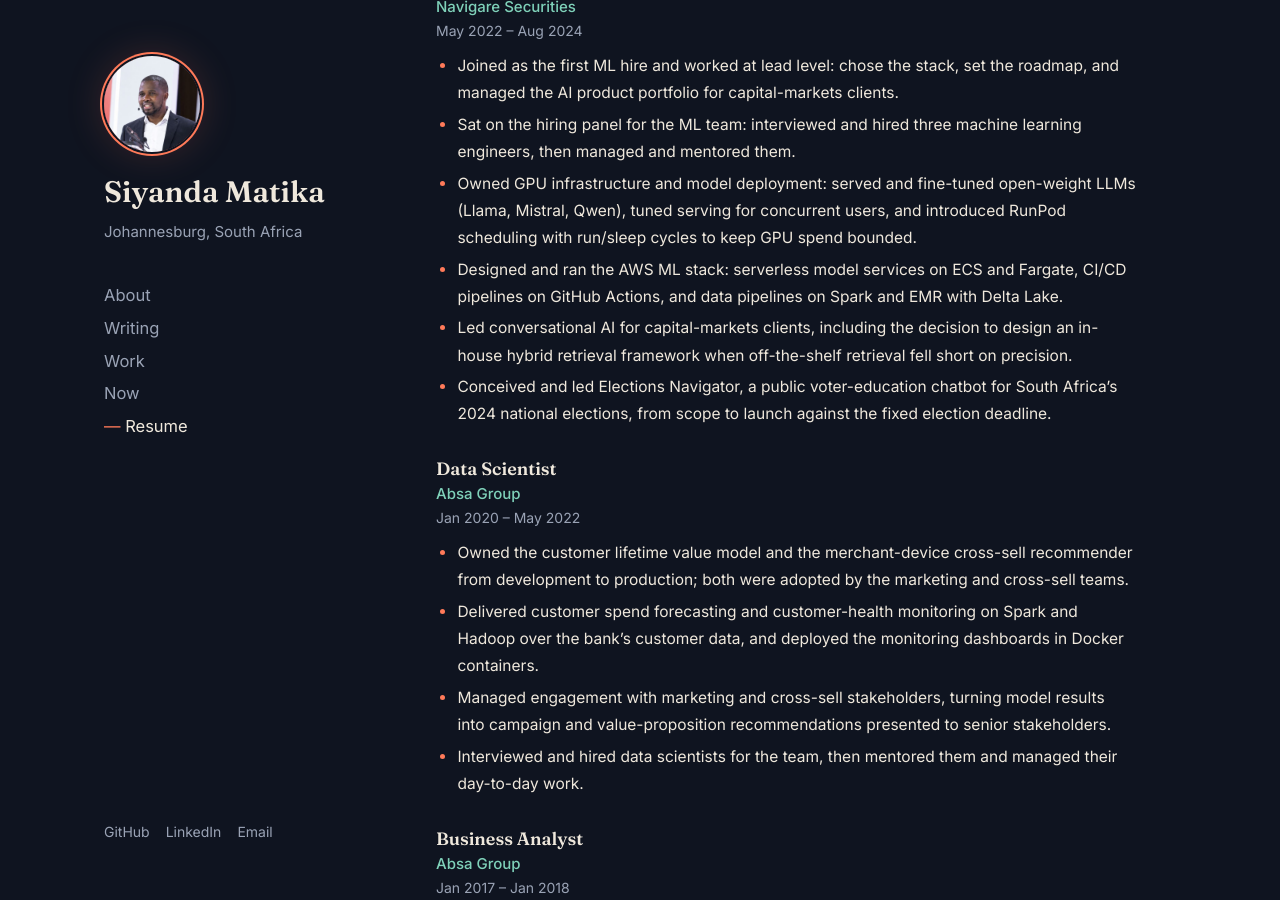
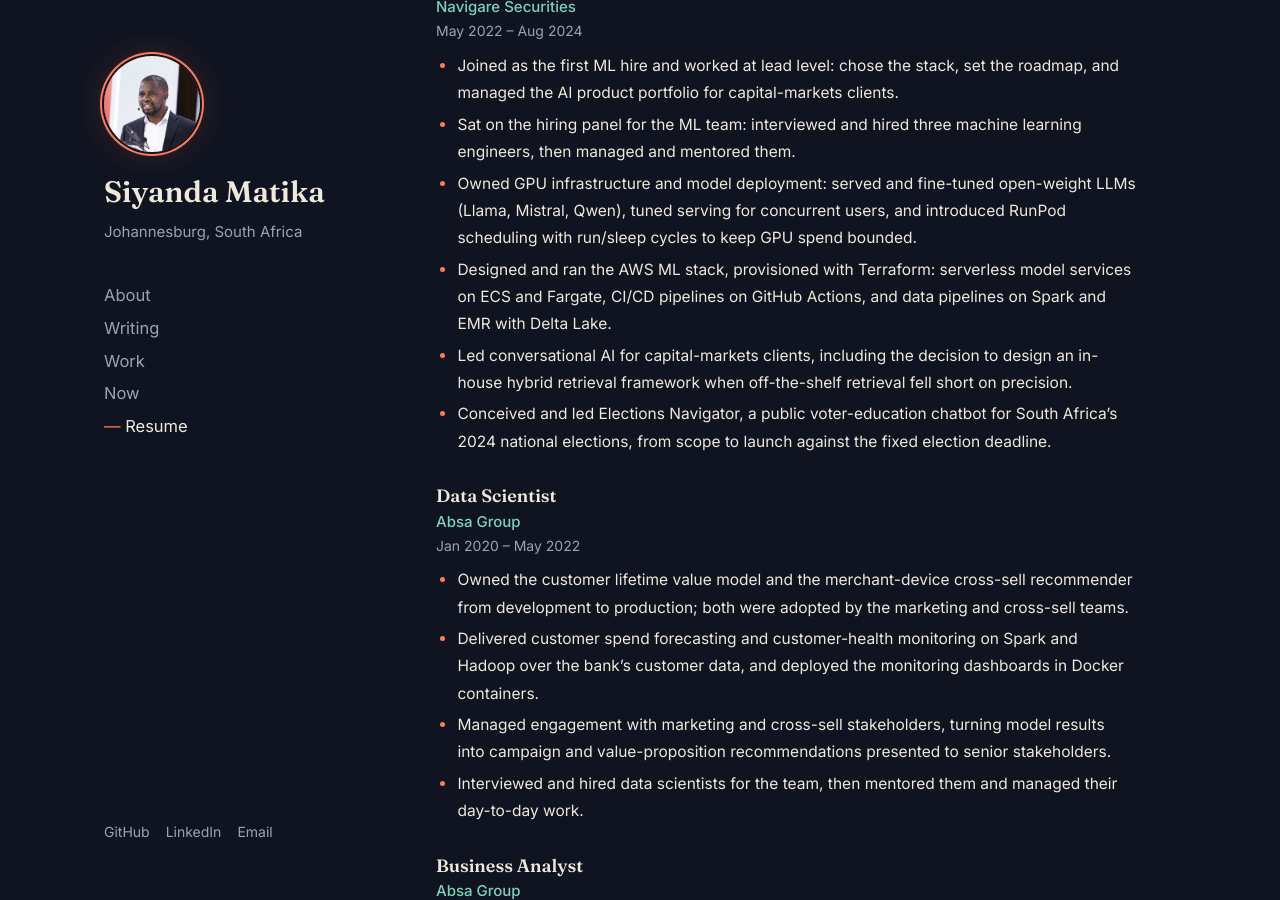
Before and after one commit to matikasiyanda/matikasiyanda.github.io, a Jekyll site: the page built from _pages/resume.md, in a window 1280 px wide and 900 px high, scrolled down 1208 px. Built offline with Jekyll 4.4.1, drawn with Linux system fonts in a browser that asks for light colours; some of the changed text lies outside the part shown.

Commit message:
Resume: Terraform

```diff
--- a/_pages/resume.md
+++ b/_pages/resume.md
@@ -69,9 +69,9 @@
   open-weight LLMs (Llama, Mistral, Qwen), tuned serving for concurrent
   users, and introduced RunPod scheduling with run/sleep cycles to keep GPU
   spend bounded.
-- Designed and ran the AWS ML stack: serverless model services on ECS and
-  Fargate, CI/CD pipelines on GitHub Actions, and data pipelines on Spark and
-  EMR with Delta Lake.
+- Designed and ran the AWS ML stack, provisioned with Terraform: serverless
+  model services on ECS and Fargate, CI/CD pipelines on GitHub Actions, and
+  data pipelines on Spark and EMR with Delta Lake.
 - Led conversational AI for capital-markets clients, including the decision to
   design an in-house hybrid retrieval framework when off-the-shelf retrieval
   fell short on precision.
@@ -117,7 +117,7 @@
   <dt>Scripting</dt><dd>Python, Bash, SQL</dd>
   <dt>Cloud services</dt><dd>AWS (SageMaker, ECS, Fargate, EMR), Azure (Azure ML, App Service), GCP</dd>
   <dt>GPU infrastructure and deployment</dt><dd>Linux GPU servers (RunPod), open-weight model serving with vLLM, concurrency tuning, Docker</dd>
-  <dt>MLOps and LLMOps</dt><dd>deployment and data pipelines, CI/CD (GitHub Actions, Azure DevOps), Kubeflow on Kubernetes, network-isolated pods for agent workloads</dd>
+  <dt>MLOps and LLMOps</dt><dd>deployment and data pipelines, CI/CD (GitHub Actions, Azure DevOps), infrastructure as code with Terraform, Kubeflow on Kubernetes, network-isolated pods for agent workloads</dd>
   <dt>Monitoring</dt><dd>Prometheus, Grafana, model and drift monitoring, alerts that trigger pipelines on cost, warnings and errors</dd>
   <dt>Identity and access</dt><dd>IAM on AWS and Azure, Amazon Cognito, Azure App Service Authentication (Easy Auth)</dd>
   <dt>Security and governance</dt><dd>Data Protection Impact Assessments (DPIAs), penetration-test reviews with security teams, adversarial testing of chatbots and LLMs, data governance</dd>
```
Also changed, not shown: 1 other file.
